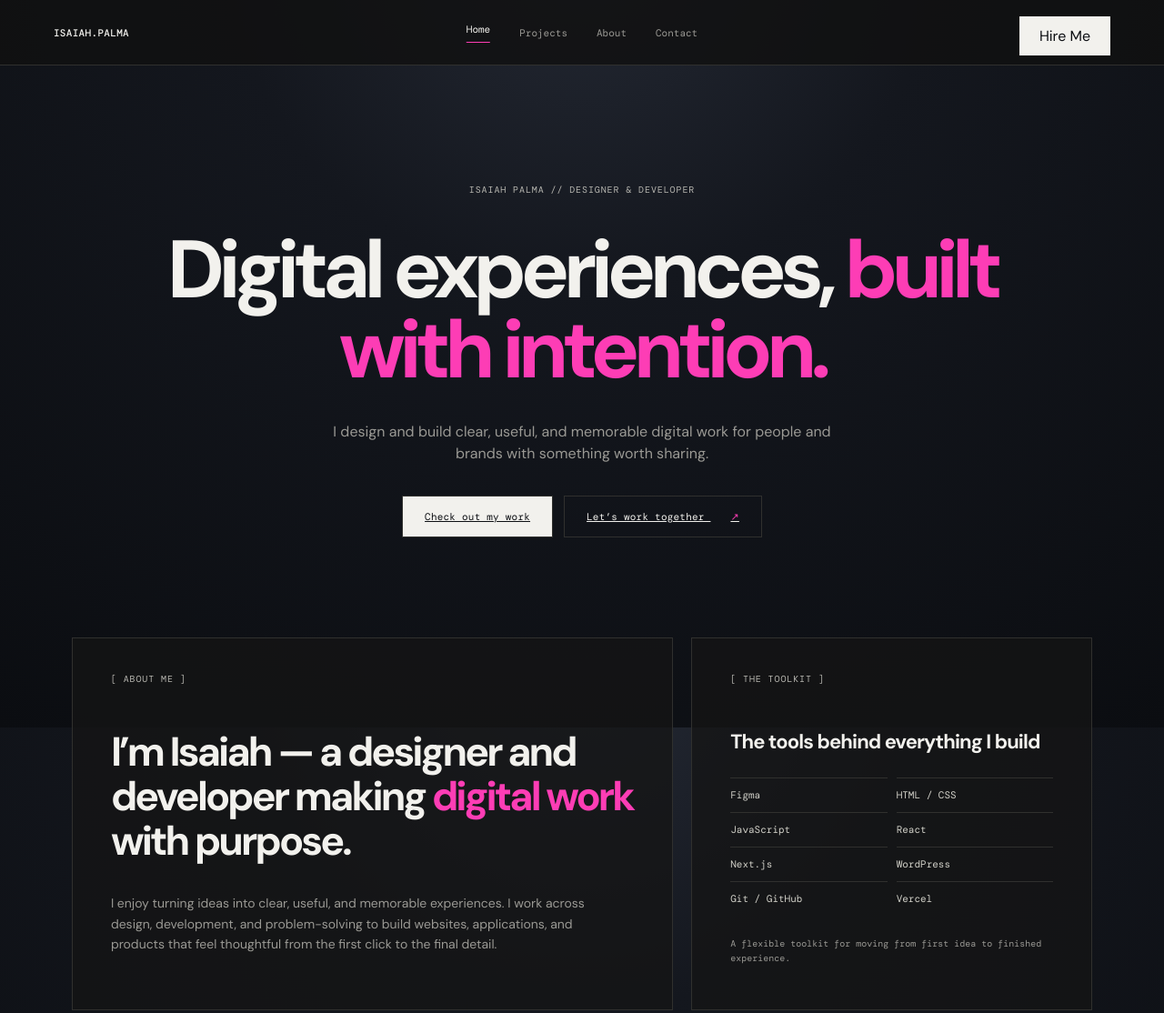
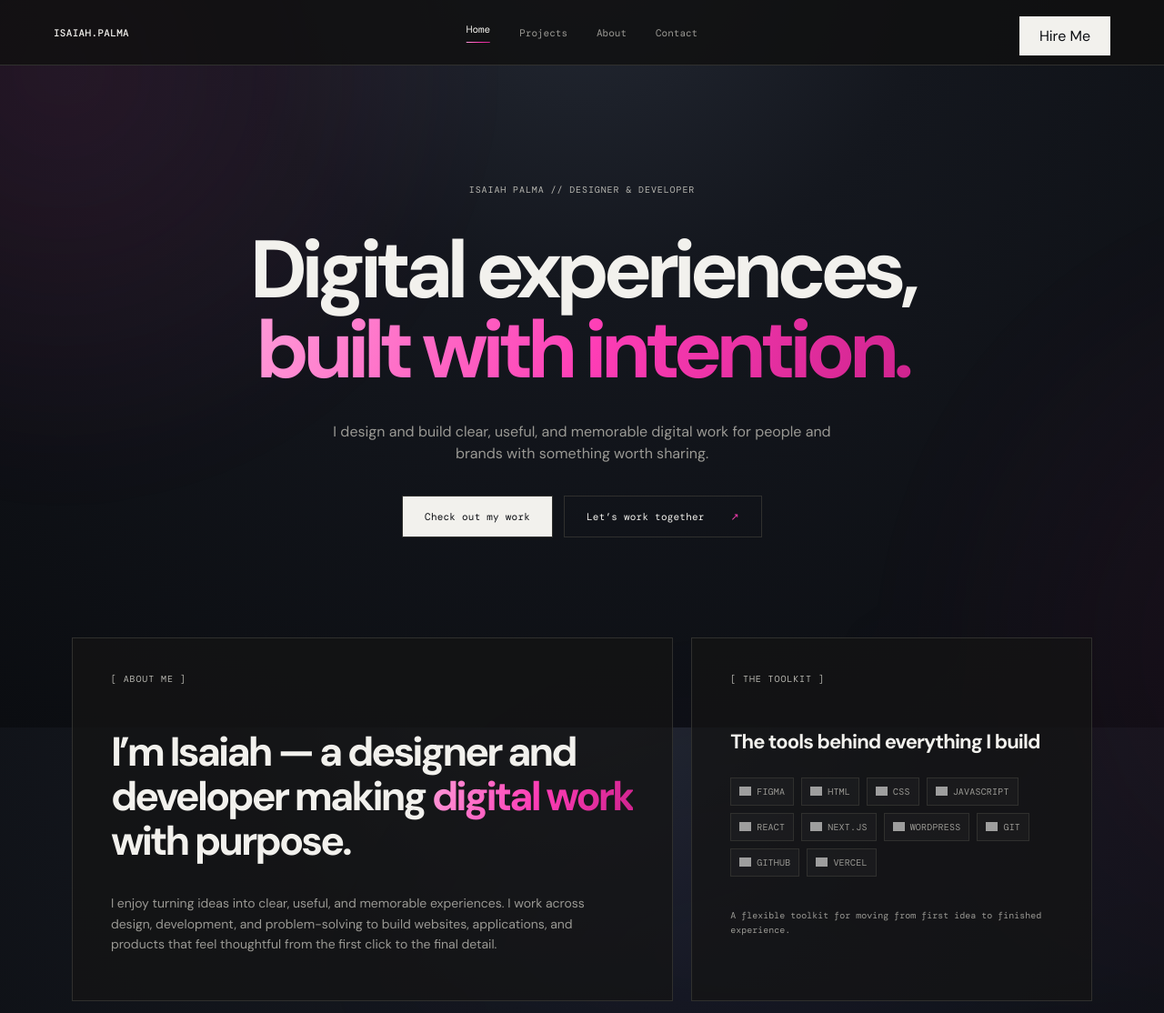
Before and after one commit to luxhishi/portfoliosite, a plain HTML site: page index.html in a window 1280 px wide. Shown: the top 1114 px of the page at 91% size. Drawn offline with nearby package versions, Linux system fonts and the light colour scheme; grey boxes are pictures that could not be loaded.

Commit message:
Added animations, subtle fixes

```diff
--- a/about-away.css
+++ b/about-away.css
@@ -49,9 +49,9 @@
 .about-page .about-away,.about-page .about-bio,.about-page .about-connect,.about-page .writings,.about-page .history,.about-page .about-cta,.about-page .history-item{border-top:0;border-bottom:0}
 .about-page .about-bio blockquote{border-left:0;padding-left:0}
 .about-page .site-footer{border-top:0}
-html:has(body.about-page){scroll-behavior:smooth;scroll-snap-type:y mandatory;overflow-x:hidden}
+html:has(body.about-page){scroll-behavior:smooth;overflow-x:hidden}
 body.about-page{overflow-x:hidden}
-.about-page main>section,.about-page .site-footer{scroll-snap-align:start;scroll-snap-stop:normal}
-.about-page main>section{min-height:100vh}
+.about-page main>section,.about-page .site-footer{scroll-snap-align:start}
+.about-page main>section:not(.writings){min-height:100vh}
 .about-page .about-visuals{align-content:center}
 @media(max-width:700px){.about-bio{display:block}.about-bio-copy h2{font-size:30px}.about-bio .about-visuals{height:260px;margin-top:55px}.about-bio .about-visuals>div{height:100%}.writings{display:block}.work-heading h2{font-size:18vw}.experience-row{grid-template-columns:1fr;gap:28px}.experience-row h3{font-size:22px}.experience-list:before,.experience-list:after{display:none}}
--- a/index.html
+++ b/index.html
@@ -65,14 +65,16 @@
 <p class="eyebrow">[ THE TOOLKIT ]</p>
 <h3>The tools behind everything I build</h3>
 <div class="skill-grid">
-<span>Figma</span>
-<span>HTML / CSS</span>
-<span>JavaScript</span>
-<span>React</span>
-<span>Next.js</span>
-<span>WordPress</span>
-<span>Git / GitHub</span>
-<span>Vercel</span>
+<span class="tech-chip"><img src="https://cdn.simpleicons.org/figma/FD3DB5" alt=""/>FIGMA</span>
+<span class="tech-chip"><img src="https://cdn.simpleicons.org/html5/FD3DB5" alt=""/>HTML</span>
+<span class="tech-chip"><img src="https://cdn.simpleicons.org/css3/FD3DB5" alt=""/>CSS</span>
+<span class="tech-chip"><img src="https://cdn.simpleicons.org/javascript/FD3DB5" alt=""/>JAVASCRIPT</span>
+<span class="tech-chip"><img src="https://cdn.simpleicons.org/react/FD3DB5" alt=""/>REACT</span>
+<span class="tech-chip"><img src="https://cdn.simpleicons.org/nextdotjs/FD3DB5" alt=""/>NEXT.JS</span>
+<span class="tech-chip"><img src="https://cdn.simpleicons.org/wordpress/FD3DB5" alt=""/>WORDPRESS</span>
+<span class="tech-chip"><img src="https://cdn.simpleicons.org/git/FD3DB5" alt=""/>GIT</span>
+<span class="tech-chip"><img src="https://cdn.simpleicons.org/github/FD3DB5" alt=""/>GITHUB</span>
+<span class="tech-chip"><img src="https://cdn.simpleicons.org/vercel/FD3DB5" alt=""/>VERCEL</span>
 </div>
 <p class="small-copy">A flexible toolkit for moving from first idea to finished experience.</p>
 </div>
--- a/script.js
+++ b/script.js
@@ -15,7 +15,14 @@ const typingParts = document.querySelectorAll('.typing-part');
 if (typingSequence && typingParts.length && !window.matchMedia('(prefers-reduced-motion: reduce)').matches) {
   const textParts = ['Digital experiences,', 'built with intention.'];
   let delay = 0;
+  typingSequence.classList.add('typing-active-first');
   textParts.forEach((text, partIndex) => {
+    if (partIndex === 1) {
+      setTimeout(() => {
+        typingSequence.classList.remove('typing-active-first');
+        typingSequence.classList.add('typing-active-accent');
+      }, delay);
+    }
     [...text].forEach((character) => {
       setTimeout(() => { typingParts[partIndex].textContent += character; }, delay);
       delay += 62;
--- a/styles.css
+++ b/styles.css
@@ -1,4 +1,4 @@
-:root{--bg:#111;--panel:#151515;--text:#f2f1ed;--muted:#9a9994;--line:#30302e;--accent:#FD3DB5;--mono:'DM Mono',monospace;--sans:'DM Sans',sans-serif}
+:root{--bg:#111;--panel:#151515;--text:#f2f1ed;--muted:#9a9994;--line:#30302e;--accent:#FD3DB5;--accent-gradient:linear-gradient(110deg,#ff9bd8 0%,#fd3db5 52%,#cf238e 100%);--mono:'DM Mono',monospace;--sans:'DM Sans',sans-serif}
 *{box-sizing:border-box}
 html{scroll-behavior:smooth}
 body{margin:0;background:var(--bg);color:var(--text);font-family:var(--sans);background-image:linear-gradient(rgba(255,255,255,.035) 1px,transparent 1px),linear-gradient(90deg,rgba(255,255,255,.035) 1px,transparent 1px);background-size:48px 48px}
@@ -18,7 +18,7 @@ body{margin:0;background:var(--bg);color:var(--text);font-family:var(--sans);bac
 .hero h1 span,.services h2 span,.section-top h2 span,.contact h2 span{color:var(--accent)}
 .hero-intro{color:var(--muted);font-size:16px;line-height:1.5;max-width:570px;margin:0 auto 34px}
 .hero-actions{display:flex;gap:12px}
-.button{font-size:11px;letter-spacing:.02em;padding:15px 24px;border:1px solid var(--line);display:inline-block}
+.button{font-size:11px;letter-spacing:.02em;padding:15px 24px;border:1px solid var(--line);display:inline-block;text-decoration:none}
 .button-light{background:var(--text);color:var(--bg)}
 .button-dark{color:var(--text)}
 .button-dark span{color:var(--accent);margin-left:22px}
@@ -29,8 +29,9 @@ body{margin:0;background:var(--bg);color:var(--text);font-family:var(--sans);bac
 .panel h2 span{color:var(--accent)}
 .body-copy{font-size:14px;line-height:1.6;color:var(--muted);max-width:525px;margin:0}
 .toolkit h3{font-size:22px;letter-spacing:-.04em;margin:48px 0 25px}
-.skill-grid{display:grid;grid-template-columns:1fr 1fr;gap:12px 10px}
-.skill-grid span{border-top:1px solid var(--line);padding-top:11px;font:11px var(--mono);color:#d1d0c8}
+.skill-grid{display:flex;flex-wrap:wrap;gap:8px}
+.skill-grid span{font:10px var(--mono);color:#d1d0c8}
+.skill-grid .tech-chip{border:1px solid var(--line);padding:8px 9px;color:var(--muted);background:rgba(255,255,255,.025)}
 .small-copy{color:var(--muted);font-size:10px;line-height:1.6;margin-top:35px}
 .services{border-top:1px solid var(--line);margin-top:50px}
 .services h2{margin:38px 0 50px}
--- a/theme-overrides.css
+++ b/theme-overrides.css
@@ -1,2 +1,10 @@
-:root{--bg:#0d0f13;--accent:#FD3DB5}
-body{background:radial-gradient(circle at 50% -10%,#252a35 0%,#14171e 36%,#0b0d11 100%);background-attachment:fixed;background-image:radial-gradient(circle at 50% -10%,#252a35 0%,#14171e 36%,#0b0d11 100%)}
+:root{--bg:#0d0f13;--accent:#FD3DB5;--accent-gradient:linear-gradient(110deg,#ff9bd8 0%,#fd3db5 52%,#cf238e 100%)}
+
+.hero h1 .accent-line,.services h2 span,.section-top h2 span,.panel h2 span,.contact h2 span,.contact-intro h1 span,.project-page h1 span,.about-away h2 span,.about-hero h1 span,.about-bio h2 span,.writings h2 span,.work-heading h2 span,.about-cta h2 span,.history-tech,.coming-soon,.resume-link,.project-page .project-meta>.project-category,.project-arrow,.project-image-placeholder:before,.button-dark span,.contact-button span,.contact-submit span,.direct-label span{color:transparent!important;background-image:var(--accent-gradient);-webkit-background-clip:text;background-clip:text}
+.nav .active:after,.experience-list:after{background:var(--accent-gradient)!important}
+.filter-button:hover,.filter-button.active,.contact-button:hover{background:var(--accent-gradient)!important;border-color:transparent!important}
+body{position:relative;isolation:isolate;overflow-x:hidden;background:radial-gradient(circle at 50% -10%,#252a35 0%,#14171e 36%,#0b0d11 100%);background-attachment:fixed;background-image:radial-gradient(circle at 50% -10%,#252a35 0%,#14171e 36%,#0b0d11 100%)}
+.site-shell{position:relative;z-index:1}
+body:before{content:"";position:fixed;inset:-30%;z-index:0;pointer-events:none;opacity:.58;background:radial-gradient(circle at 18% 24%,rgba(253,61,181,.16),transparent 23%),radial-gradient(circle at 82% 70%,rgba(253,61,181,.12),transparent 26%),radial-gradient(circle at 52% 104%,rgba(110,75,255,.08),transparent 28%);filter:blur(42px);animation:ambientGlow 16s ease-in-out infinite alternate}
+@keyframes ambientGlow{0%{transform:translate3d(-10%, -7%, 0) scale(1)}35%{transform:translate3d(7%, 3%, 0) scale(1.08)}70%{transform:translate3d(-3%, 10%, 0) scale(1.14)}100%{transform:translate3d(10%, -2%, 0) scale(1.05)}}
+@media(prefers-reduced-motion:reduce){body:before{animation:none}}
--- a/typing.css
+++ b/typing.css
@@ -1,9 +1,12 @@
 .typing-sequence{display:inline}
 .typing-part{color:var(--text)!important}
-.typing-part.accent-line{color:var(--accent)!important}
-.typing-sequence:after{content:"";display:inline-block;height:.8em;border-right:2px solid var(--accent);margin-left:7px;vertical-align:-.08em;animation:blink .8s step-end infinite}
-.typing-sequence.typing-complete:after{display:none}
+.typing-part.accent-line{display:block;color:var(--accent)!important}
+.typing-sequence:after{display:none}
+.typing-part.typing-first:after,.typing-part.accent-line:after{content:"";display:none;height:.8em;border-right:2px solid var(--accent);margin-left:7px;vertical-align:-.08em;animation:blink .8s step-end infinite}
+.typing-sequence.typing-active-first .typing-first:after{display:inline-block}
+.typing-sequence.typing-active-accent .accent-line:after{display:inline-block}
+.typing-sequence.typing-complete .typing-first:after,.typing-sequence.typing-complete .accent-line:after{display:none}
 @keyframes blink{50%{opacity:0}
 }
-@media(prefers-reduced-motion:reduce){.typing-sequence:after{display:none}
+@media(prefers-reduced-motion:reduce){.typing-part.typing-first:after,.typing-part.accent-line:after{display:none}
 }
```
Also changed, not shown: about-scroll.js (+14 -11 lines), about/index.html (+2 -1 lines).
